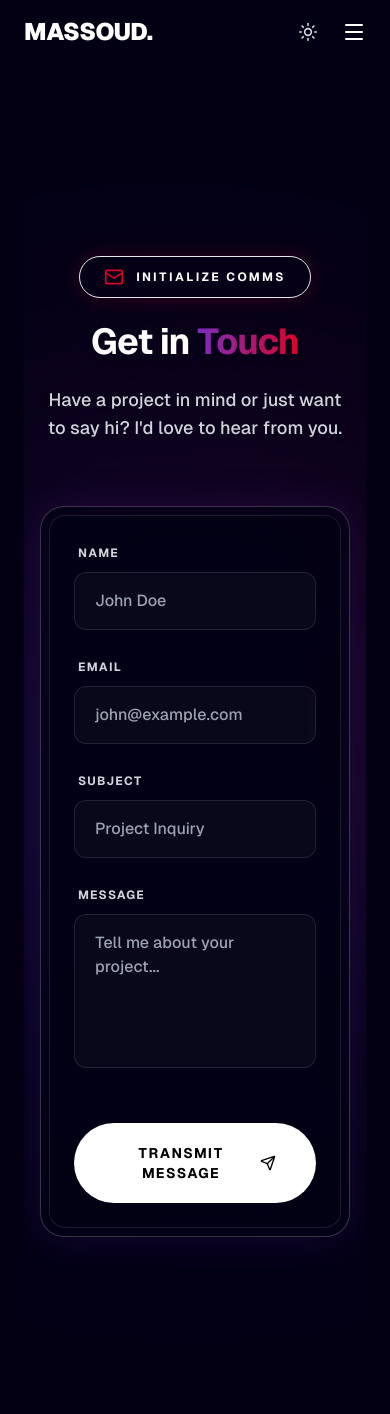
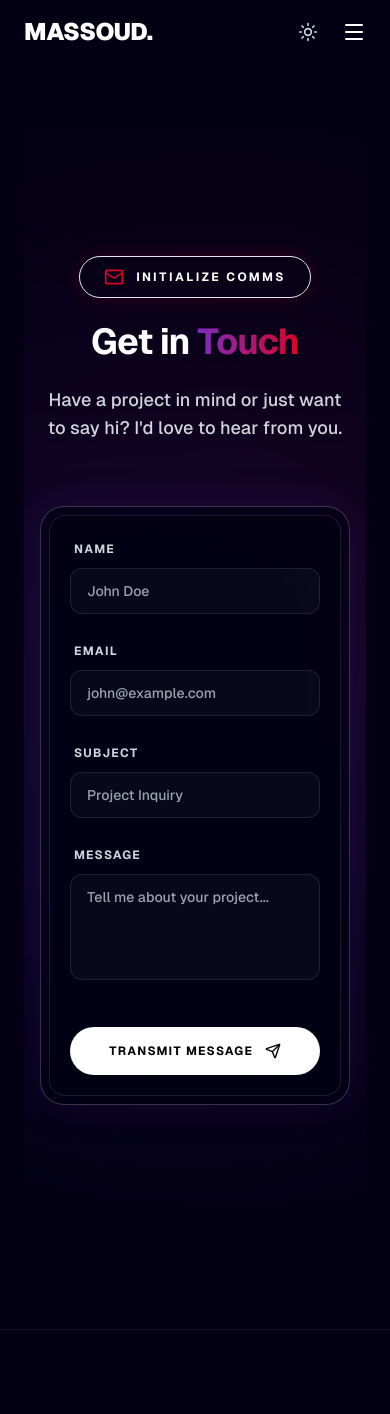
Before and after one commit to mas3edo/Ahmed-Massoud, a Next.js app: page /contact in a window 390 px wide. Shown: the top 1414 px of the page. Built offline with nearby package versions, Linux system fonts and the light colour scheme.

Commit message:
style: refine mobile responsive layouts

```diff
--- a/app/about/page.tsx
+++ b/app/about/page.tsx
@@ -58,12 +58,12 @@ export default function About() {
                   <motion.div
                     key={idx}
                     whileHover={{ scale: 1.05, y: -5 }}
-                    className="border border-gray-200 dark:border-white/10 rounded-2xl p-5 bg-white/80 dark:bg-white/[0.03] backdrop-blur-md shadow-md dark:shadow-lg transition-all duration-300 group/stat flex flex-col items-center justify-center text-center relative overflow-hidden"
+                    className="border border-gray-200 dark:border-white/10 rounded-2xl p-3 sm:p-5 bg-white/80 dark:bg-white/[0.03] backdrop-blur-md shadow-md dark:shadow-lg transition-all duration-300 group/stat flex flex-col items-center justify-center text-center relative overflow-hidden"
                   >
                     <div className={`absolute inset-0 bg-gradient-to-b from-transparent to-gray-100 dark:to-white/5 opacity-0 group-hover/stat:opacity-100 transition-opacity duration-300`} />
                     <stat.icon className={`w-8 h-8 mb-4 ${stat.color} drop-shadow-sm`} />
-                    <span className="block text-gray-900 dark:text-white text-2xl font-black mb-1">{stat.value}</span>
-                    <span className="block text-xs text-gray-500 dark:text-gray-400 uppercase tracking-widest font-bold">{stat.label}</span>
+                    <span className="block text-gray-900 dark:text-white text-base sm:text-lg md:text-xl lg:text-2xl font-black mb-1 w-full truncate">{stat.value}</span>
+                    <span className="block text-[10px] sm:text-xs text-gray-500 dark:text-gray-400 uppercase tracking-widest font-bold w-full truncate">{stat.label}</span>
                   </motion.div>
                 ))}
               </div>
--- a/app/contact/page.tsx
+++ b/app/contact/page.tsx
@@ -62,7 +62,7 @@ export default function Contact() {
           transition={{ duration: 0.6, type: "spring" }}
           className="glass-vibrant p-2 rounded-3xl relative overflow-hidden group hover:shadow-[0_0_50px_rgba(123,44,191,0.3)] transition-shadow duration-500"
         >
-          <div className="bg-white/80 dark:bg-[#030014]/80 backdrop-blur-3xl rounded-2xl p-6 md:p-12 relative z-10 w-full border border-gray-200 dark:border-white/10">
+          <div className="bg-white/80 dark:bg-[#030014]/80 backdrop-blur-3xl rounded-2xl p-5 sm:p-8 md:p-12 relative z-10 w-full border border-gray-200 dark:border-white/10">
 
             <form onSubmit={handleSubmit} className="space-y-6">
 
@@ -85,7 +85,7 @@ export default function Contact() {
                     required
                     value={formData.name}
                     onChange={(e) => setFormData({...formData, name: e.target.value})}
-                    className="w-full bg-gray-50 dark:bg-white/[0.03] border border-gray-200 dark:border-white/10 rounded-xl px-5 py-4 text-gray-900 dark:text-white focus:outline-none focus:border-aurora-blue/50 focus:bg-white dark:focus:bg-aurora-blue/5 focus:shadow-[0_0_15px_rgba(0,85,255,0.2)] transition-all font-medium"
+                    className="w-full bg-gray-50 dark:bg-white/[0.03] border border-gray-200 dark:border-white/10 rounded-xl px-4 py-3 md:px-5 md:py-4 text-sm md:text-base text-gray-900 dark:text-white focus:outline-none focus:border-aurora-blue/50 focus:bg-white dark:focus:bg-aurora-blue/5 focus:shadow-[0_0_15px_rgba(0,85,255,0.2)] transition-all font-medium"
                     placeholder="John Doe"
                   />
                 </div>
@@ -96,7 +96,7 @@ export default function Contact() {
                     required
                     value={formData.email}
                     onChange={(e) => setFormData({...formData, email: e.target.value})}
-                    className="w-full bg-gray-50 dark:bg-white/[0.03] border border-gray-200 dark:border-white/10 rounded-xl px-5 py-4 text-gray-900 dark:text-white focus:outline-none focus:border-aurora-purple/50 focus:bg-white dark:focus:bg-aurora-purple/5 focus:shadow-[0_0_15px_rgba(123,44,191,0.2)] transition-all font-medium"
+                    className="w-full bg-gray-50 dark:bg-white/[0.03] border border-gray-200 dark:border-white/10 rounded-xl px-4 py-3 md:px-5 md:py-4 text-sm md:text-base text-gray-900 dark:text-white focus:outline-none focus:border-aurora-purple/50 focus:bg-white dark:focus:bg-aurora-purple/5 focus:shadow-[0_0_15px_rgba(123,44,191,0.2)] transition-all font-medium"
                     placeholder="john@example.com"
                   />
                 </div>
@@ -109,7 +109,7 @@ export default function Contact() {
                   required
                   value={formData.subject}
                   onChange={(e) => setFormData({...formData, subject: e.target.value})}
-                  className="w-full bg-gray-50 dark:bg-white/[0.03] border border-gray-200 dark:border-white/10 rounded-xl px-5 py-4 text-gray-900 dark:text-white focus:outline-none focus:border-aurora-red/50 focus:bg-white dark:focus:bg-aurora-red/5 focus:shadow-[0_0_15px_rgba(217,4,41,0.2)] transition-all font-medium"
+                  className="w-full bg-gray-50 dark:bg-white/[0.03] border border-gray-200 dark:border-white/10 rounded-xl px-4 py-3 md:px-5 md:py-4 text-sm md:text-base text-gray-900 dark:text-white focus:outline-none focus:border-aurora-red/50 focus:bg-white dark:focus:bg-aurora-red/5 focus:shadow-[0_0_15px_rgba(217,4,41,0.2)] transition-all font-medium"
                   placeholder="Project Inquiry"
                 />
               </div>
@@ -118,25 +118,25 @@ export default function Contact() {
                 <label className="text-xs font-bold text-gray-600 dark:text-gray-300 uppercase tracking-widest pl-1 group-focus-within/input:text-aurora-blue transition-colors">Message</label>
                 <textarea
                   required
-                  rows={5}
+                  rows={4}
                   value={formData.message}
                   onChange={(e) => setFormData({...formData, message: e.target.value})}
-                  className="w-full bg-gray-50 dark:bg-white/[0.03] border border-gray-200 dark:border-white/10 rounded-xl px-5 py-4 text-gray-900 dark:text-white focus:outline-none focus:border-aurora-blue/50 focus:bg-white dark:focus:bg-aurora-blue/5 focus:shadow-[0_0_15px_rgba(0,85,255,0.2)] transition-all resize-none font-medium"
+                  className="w-full bg-gray-50 dark:bg-white/[0.03] border border-gray-200 dark:border-white/10 rounded-xl px-4 py-3 md:px-5 md:py-4 text-sm md:text-base text-gray-900 dark:text-white focus:outline-none focus:border-aurora-blue/50 focus:bg-white dark:focus:bg-aurora-blue/5 focus:shadow-[0_0_15px_rgba(0,85,255,0.2)] transition-all resize-none font-medium"
                   placeholder="Tell me about your project..."
                 />
               </div>
 
-              <div className="pt-6 flex justify-end">
+              <div className="pt-4 md:pt-6 flex justify-end">
                 <button
                   type="submit"
                   disabled={isSubmitting}
-                  className="group/btn relative w-full md:w-auto px-10 py-5 bg-gray-900 dark:bg-white text-white dark:text-black font-bold uppercase tracking-widest text-sm rounded-full disabled:opacity-50 overflow-hidden transition-all duration-300 hover:scale-105 hover:shadow-lg dark:hover:shadow-[0_0_30px_rgba(255,255,255,0.3)] active:scale-95"
+                  className="group/btn relative w-full md:w-auto px-6 md:px-10 py-4 md:py-5 bg-gray-900 dark:bg-white text-white dark:text-black font-bold uppercase tracking-widest text-xs md:text-sm rounded-full disabled:opacity-50 overflow-hidden transition-all duration-300 hover:scale-105 hover:shadow-lg dark:hover:shadow-[0_0_30px_rgba(255,255,255,0.3)] active:scale-95"
                 >
                   <div className="relative z-10 flex items-center justify-center gap-3 group-hover/btn:text-white transition-colors duration-300">
                     <span>
                       {isSubmitting ? "Processing..." : "Transmit Message"}
                     </span>
-                    {!isSubmitting && <Send className="w-5 h-5 group-hover/btn:translate-x-1 transition-transform" />}
+                    {!isSubmitting && <Send className="w-4 h-4 md:w-5 md:h-5 group-hover/btn:translate-x-1 transition-transform" />}
                   </div>
                   <div className={`absolute inset-0 bg-gradient-to-r from-aurora-blue to-aurora-purple transform -translate-x-full group-hover/btn:translate-x-0 transition-transform duration-500 ease-out z-0`} />
                 </button>
--- a/app/experience/page.tsx
+++ b/app/experience/page.tsx
@@ -63,7 +63,7 @@ export default function Experience() {
         {/* Timeline Container */}
         <div className="relative">
           {/* Center Trace */}
-          <div className="absolute left-8 md:left-1/2 top-4 bottom-4 w-px -translate-x-1/2 bg-gray-300 dark:bg-white/10 z-0">
+          <div className="absolute left-6 md:left-1/2 top-4 bottom-4 w-px -translate-x-1/2 bg-gray-300 dark:bg-white/10 z-0">
             <motion.div
               initial={{ height: "0%" }}
               whileInView={{ height: "100%" }}
@@ -87,16 +87,16 @@ export default function Experience() {
                 >
 
                   {/* Center Node */}
-                  <div className={`absolute left-8 md:left-1/2 -translate-x-1/2 w-14 h-14 rounded-full bg-white dark:bg-[#030014] border-2 border-gray-300 dark:border-white/20 z-20 flex items-center justify-center transition-all duration-500 group-hover/card:scale-125 group-hover/card:border-${exp.color} group-hover/card:shadow-[0_0_30px_rgba(0,85,255,0.4)] shadow-sm dark:shadow-none`}>
-                    <div className={`w-4 h-4 rounded-full bg-gray-200 dark:bg-white/20 group-hover/card:bg-${exp.color} transition-colors duration-500 shadow-inner`} />
+                  <div className={`absolute left-6 md:left-1/2 -translate-x-1/2 w-10 h-10 md:w-14 md:h-14 rounded-full bg-white dark:bg-[#030014] border-2 border-gray-300 dark:border-white/20 z-20 flex items-center justify-center transition-all duration-500 group-hover/card:scale-125 group-hover/card:border-${exp.color} group-hover/card:shadow-[0_0_30px_rgba(0,85,255,0.4)] shadow-sm dark:shadow-none`}>
+                    <div className={`w-3 h-3 md:w-4 md:h-4 rounded-full bg-gray-200 dark:bg-white/20 group-hover/card:bg-${exp.color} transition-colors duration-500 shadow-inner`} />
                   </div>
 
                   {/* Spacer for empty side */}
                   <div className="hidden md:block md:w-1/2" />
 
                   {/* Content Card */}
-                  <div className={`w-full pl-16 sm:pl-20 md:pl-0 md:w-1/2 ${isEven ? 'md:pr-16' : 'md:pl-16'}`}>
-                    <div className={`glass-vibrant p-6 md:p-8 rounded-3xl transition-all duration-500 cursor-default hover:shadow-[0_0_40px_rgba(123,44,191,0.2)] hover:-translate-y-2 relative overflow-hidden`}>
+                  <div className={`w-full pl-14 sm:pl-16 md:pl-0 md:w-1/2 ${isEven ? 'md:pr-16' : 'md:pl-16'}`}>
+                    <div className={`glass-vibrant p-5 md:p-8 rounded-2xl md:rounded-3xl transition-all duration-500 cursor-default hover:shadow-[0_0_40px_rgba(123,44,191,0.2)] hover:-translate-y-2 relative overflow-hidden`}>
 
                       <div className={`absolute -top-20 -right-20 w-40 h-40 bg-gradient-to-br ${exp.gradient} rounded-full blur-3xl opacity-10 dark:opacity-20 group-hover/card:opacity-30 dark:group-hover/card:opacity-40 transition-opacity duration-500 pointer-events-none`} />
 
--- a/app/home/page.tsx
+++ b/app/home/page.tsx
@@ -25,7 +25,7 @@ export default function Home() {
       <div className="absolute top-1/4 left-1/4 -translate-x-1/2 -translate-y-1/2 w-[300px] h-[300px] bg-aurora-blue/20 dark:bg-aurora-blue/10 rounded-full blur-[100px] pointer-events-none" />
       <div className="absolute bottom-1/4 right-1/4 translate-x-1/2 translate-y-1/2 w-[400px] h-[400px] bg-aurora-purple/20 dark:bg-aurora-purple/10 rounded-full blur-[120px] pointer-events-none" />
 
-      <div className="max-w-7xl w-full mx-auto px-6 relative z-10 flex flex-col lg:flex-row items-center justify-between gap-16">
+      <div className="max-w-7xl w-full mx-auto px-6 relative z-10 flex flex-col-reverse lg:flex-row items-center justify-between gap-12 lg:gap-16">
 
         {/* Left Side: Elegant Typography */}
         <motion.div
@@ -87,7 +87,7 @@ export default function Home() {
           className="w-full lg:w-1/2 flex justify-center lg:justify-end relative"
         >
           {/* Elegant Image Container */}
-          <div className="relative w-full max-w-[280px] h-[350px] sm:max-w-[300px] sm:h-[380px] md:max-w-[350px] md:h-[450px] flex items-center justify-center perspective-1000">
+          <div className="relative w-full max-w-[200px] h-[250px] sm:max-w-[250px] sm:h-[320px] md:max-w-[350px] md:h-[450px] flex items-center justify-center perspective-1000 mt-8 lg:mt-0">
 
             {/* Glowing Backdrop */}
             <motion.div
```
